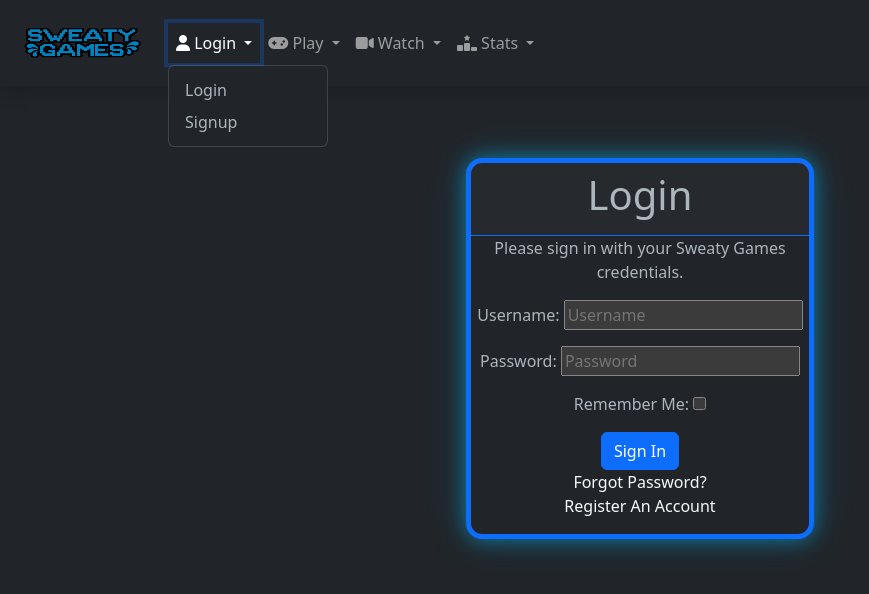
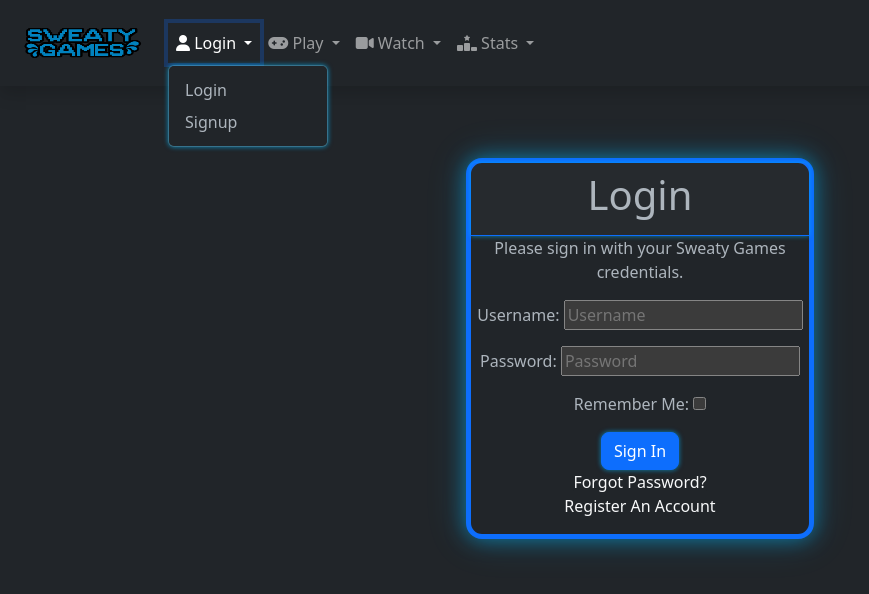
Before and after one commit to nolancoe/linode-test, a Django app: page /accounts/login/ in a window 1280 px wide, after a click on "Login". Shown: the top 594 px of the page, without its empty margins (0-869 px from the left). Run offline with Django 4.2, Linux system fonts and the light colour scheme; data comes from the database, SQL or seed files in the repository; both versions use the stored data as it was after the commit; some libraries are stand-ins or nearby versions.

Commit message:
case insensitive login plus lots of cosmetic fixes

```diff
--- a/core/templates/navbar.html
+++ b/core/templates/navbar.html
@@ -17,22 +17,14 @@
             <li class="nav-item dropdown">
               <a class="nav-link dropdown-toggle" href="#" role="button" data-bs-toggle="dropdown" aria-expanded="false">
                 <i class="fa-solid fa-user
-                  {% for match in matches %}
-                    {% if match.team1 == request.user.current_team or match.team2 == request.user.current_team %}
-                      {% if not match.match_completed %}
-                        {% if not match.date > now %}
-                          fa-bounce
-                        {% endif %}
-                      {% endif %}
-                    {% endif %}
-                  {% endfor %}
+
 
                   {% if unread_messages %}
                     fa-bounce
                   {% endif %}">
                 </i> {{ user.username }}
               </a>
-              <ul class="dropdown-menu">
+              <ul class="dropdown-menu custom-shadow-small">
 
                 <li><a class="dropdown-item" href="{% url 'profile' %}">Profile</a></li>
 
@@ -47,8 +39,91 @@
                 </li>
 
                 {%if user.current_team %}
-                  <li><hr class="dropdown-divider"></li>
+
+
+
+
+
+                {% endif %}
+
+
+                {% if not user.current_team %}
+                <li><hr class="dropdown-divider custom-shadow-small"></li>
+                <li><a class="dropdown-item" href="{% url 'pending_team_invites' %}">Team Invites</a></li>
+                <li><a class="dropdown-item" href="{% url 'create_team' %}">Create A Team</a></li>
+                {% endif %}
+                <li><hr class="dropdown-divider custom-shadow-small"></li>
+                <li><a class="dropdown-item" href="{% url 'socialaccount_connections' %}">Connected Accounts</a></li>
+                <li><a class="dropdown-item" href="{% url 'customize_profile' %}">Settings</a></li>
+
+                {% if user.is_staff %}
+                <li><hr class="dropdown-divider custom-shadow-small"></li>
+                  <!-- Link to Admin Center (if user is staff) -->
+                  <li><a class="dropdown-item" href="{% url 'admin_center' %}">Admin Center</a></li>
+                {% endif %}
+
+                <li><hr class="dropdown-divider custom-shadow-small"></li>
+                <li><a class="dropdown-item" href="{% url 'logout' %}">Logout</a></li>
+
+              </ul>
+            </li>
+          {% else %}
+
+            <li class="nav-item dropdown">
+              <a class="nav-link dropdown-toggle" href="#" role="button" data-bs-toggle="dropdown" aria-expanded="false">
+                <i class="fa-solid fa-user"></i> Login
+              </a>
+              <ul class="dropdown-menu custom-shadow-small">
+                <li><a class="dropdown-item" href="/accounts/login">Login</a></li>
+                <li><a class="dropdown-item" href="/accounts/signup">Signup</a></li>
+              </ul>
+            </li>
+
+          {% endif %}
+
+          <!--Play Dropdown-->
+          <li class="nav-item dropdown">
+            <a class="nav-link dropdown-toggle" href="#" role="button" data-bs-toggle="dropdown" aria-expanded="false">
+                <i class="fa-solid fa-gamepad
+                  {% for direct_challenge in direct_challenge %}
+                    {% if direct_challenge.challenged_team == request.user.current_team %}
+                      fa-bounce
+                    {% endif %}
+                  {% endfor %}
+
+                  {% for match in matches %}
+                    {% if match.team1 == request.user.current_team or match.team2 == request.user.current_team %}
+                      {% if not match.match_completed %}
+                        {% if not match.date > now %}
+                          fa-bounce
+                        {% endif %}
+                      {% endif %}
+                    {% endif %}
+                  {% endfor %}">
+                </i> Play
+            </a>
+            <ul class="dropdown-menu custom-shadow-small">
+                <li><a class="dropdown-item" href="{% url 'challenges' %}">Open Challenges</a></li>
+                {% if user.current_team.owner == request.user%}
+                <li><a class="dropdown-item" href="{% url 'create_challenge' %}">Create A Challenge</a></li>
+                {% endif %}
+                {% if user.current_team %}
+              <li>
+
+                <li><hr class="dropdown-divider custom-shadow-small"></li>
+
+                <a class="dropdown-item" href="{% url 'my_challenges' %}">
+                  My Challenges
+                  {% for direct_challenge in direct_challenge %}
+                    {% if direct_challenge.challenged_team == request.user.current_team %}
+                      <i class="fa-solid fa-circle-exclamation fa-beat" style="color: #ffff00;"></i>
+                    {% endif %}
+                  {% endfor %}
+                </a>
+              </li>
+
                   <li><a class="dropdown-item" href="{% url 'team_detail' team_id=request.user.current_team.id %}">My Team</a></li>
+
 
                   <li>
                     <a class="dropdown-item" href="{% url 'my_match_list' %}" class="btn btn-primary">
@@ -65,8 +140,9 @@
                     </a>
                   </li>
 
+
                   <li><a class="dropdown-item" href="{% url 'my_past_match_list' %}" class="btn btn-primary">My Results</a></li>
-
+                  <li><hr class="dropdown-divider custom-shadow-small"></li>
                   <li>
                     <a class="dropdown-item" href="{% url 'dispute_proofs_list' %}">
                       My Disputes
@@ -79,91 +155,31 @@
 
                     </a>
                   </li>
+
+
                 {% endif %}
 
-
-                {% if not user.current_team %}
-                <li><hr class="dropdown-divider"></li>
-                <li><a class="dropdown-item" href="{% url 'pending_team_invites' %}">Team Invites</a></li>
-                <li><a class="dropdown-item" href="{% url 'create_team' %}">Create A Team</a></li>
-                {% endif %}
-                <li><hr class="dropdown-divider"></li>
-                <li><a class="dropdown-item" href="{% url 'socialaccount_connections' %}">Connected Accounts</a></li>
-                <li><a class="dropdown-item" href="{% url 'customize_profile' %}">Settings</a></li>
-
-                {% if user.is_staff %}
-                <li><hr class="dropdown-divider"></li>
-                  <!-- Link to Admin Center (if user is staff) -->
-                  <li><a class="dropdown-item" href="{% url 'admin_center' %}">Admin Center</a></li>
-                {% endif %}
-
-                <li><hr class="dropdown-divider"></li>
-                <li><a class="dropdown-item" href="{% url 'logout' %}">Logout</a></li>
-
-              </ul>
-            </li>
-          {% else %}
-
-            <li class="nav-item dropdown">
-              <a class="nav-link dropdown-toggle" href="#" role="button" data-bs-toggle="dropdown" aria-expanded="false">
-                <i class="fa-solid fa-user"></i> Login
-              </a>
-              <ul class="dropdown-menu">
-                <li><a class="dropdown-item" href="/accounts/login">Login</a></li>
-                <li><a class="dropdown-item" href="/accounts/signup">Signup</a></li>
-              </ul>
-            </li>
-
-          {% endif %}
-
-          <!--Play Dropdown-->
-          <li class="nav-item dropdown">
-            <a class="nav-link dropdown-toggle" href="#" role="button" data-bs-toggle="dropdown" aria-expanded="false">
-                <i class="fa-solid fa-gamepad
-                  {% for direct_challenge in direct_challenge %}
-                    {% if direct_challenge.challenged_team == request.user.current_team %}
-                      fa-bounce
-                    {% endif %}
-                  {% endfor %}">
-                </i> Play
-            </a>
-            <ul class="dropdown-menu">
-                <li><a class="dropdown-item" href="{% url 'challenges' %}">Open Challenges</a></li>
-                {% if user.current_team %}
-              <li>
-                <a class="dropdown-item" href="{% url 'my_challenges' %}">
-                  My Challenges
-                  {% for direct_challenge in direct_challenge %}
-                    {% if direct_challenge.challenged_team == request.user.current_team %}
-                      <i class="fa-solid fa-circle-exclamation fa-beat" style="color: #ffff00;"></i>
-                    {% endif %}
-                  {% endfor %}
-                </a>
-              </li>
-                {% endif %}
-                {% if user.current_team.owner == request.user%}
-                <li><a class="dropdown-item" href="{% url 'create_challenge' %}">Create A Challenge</a></li>
-                {% endif %}
             </ul>
           </li>
 
+          <!--Watch Dropdown-->
           <li class="nav-item dropdown">
               <a class="nav-link dropdown-toggle" href="#" role="button" data-bs-toggle="dropdown" aria-expanded="false">
                   <i class="fa-solid fa-video"></i> Watch
               </a>
-              <ul class="dropdown-menu">
+              <ul class="dropdown-menu custom-shadow-small">
                   <li><a class="dropdown-item" href="{% url 'match_list' %}">Matches</a></li>
                   <li><a class="dropdown-item" href="{% url 'past_match_list' %}">Results</a></li>
               </ul>
           </li>
 
-          <!--Ladder Dropdown-->
+          <!--stats Dropdown-->
           <li class="nav-item dropdown">
             <a class="nav-link dropdown-toggle" href="#" role="button" data-bs-toggle="dropdown" aria-expanded="false">
               <i class="fa-solid fa-ranking-star"></i>
               Stats
             </a>
-            <ul class="dropdown-menu">
+            <ul class="dropdown-menu custom-shadow-small">
               <li><a class="dropdown-item" href="{% url 'team_ladder' %}">Teams</a></li>
               <li><a class="dropdown-item" href="{% url 'player_ladder' %}">Players</a></li>
             </ul>
--- a/matches/templates/match_details.html
+++ b/matches/templates/match_details.html
@@ -85,7 +85,9 @@
 
     {% if is_match_over and not match.match_completed %}
       {% if match.team1.owner == request.user or match.team2.owner == request.user %}
-        <a href="{% url 'submit_results' match.id %}" class="btn btn-primary custom-shadow-small rounded-3" style="width:40%">Submit Match Results</a>
+      <div class="col-sm-10 text-center">
+        <a href="{% url 'submit_results' match.id %}" class="btn btn-primary custom-shadow-small rounded-3">Submit Match Results</a>
+      </div>
       {% endif %}
     {% endif %}
   </div>
--- a/users/models.py
+++ b/users/models.py
@@ -1,4 +1,4 @@
-from django.contrib.auth.models import AbstractUser
+from django.contrib.auth.models import AbstractUser, BaseUserManager
 from django.db import models
 from django_countries.fields import CountryField
 from datetime import date
@@ -15,6 +15,8 @@ class Badge(models.Model):
 
     def __str__(self):
         return self.name
+
+
 
 class Profile(AbstractUser):
     #basic info fields
--- a/users/templates/account/login.html
+++ b/users/templates/account/login.html
@@ -19,7 +19,7 @@
   <div class="row justify-content-center text-center">
     <div class="col-md-4">
       <div class="card border-5 border-primary custom-shadow rounded-4">
-        <div class="card-header border-primary text-center">
+        <div class="card-header border-primary custom-shadow-small text-center">
           <h1>{% trans "Login" %}</h1>
         </div>
 
@@ -29,11 +29,7 @@
         <p>{% blocktrans with site.name as site_name %}Please sign in with your Sweaty Games credentials.
         {% endblocktrans %}</p>
 
-
         {% include "socialaccount/snippets/login_extra.html" %}
-
-
-
 
 
         <form class="login" method="POST" action="{% url 'account_login' %}">
@@ -43,7 +39,7 @@
           <input type="hidden" name="{{ redirect_field_name }}" value="{{ redirect_field_value }}" />
           {% endif %}
           <div class="text-centered">
-            <button class="primaryAction btn btn-primary" type="submit">{% trans "Sign In" %}</button>
+            <button class="primaryAction btn btn-primary custom-shadow-small rounded-3" type="submit">{% trans "Sign In" %}</button>
           </div>
           <a class="link-underline-dark link-light link-offset-1 link-underline-opacity-25 link-underline-opacity-0-hover" href="{% url 'account_reset_password' %}">{% trans "Forgot Password?" %}</a>
 
```
Also changed, not shown: core/templates/home.html (+7 -6 lines), matches/templates/challenges.html (+8 -8 lines), matches/templates/create_challenge.html (+3 -10 lines), matches/templates/past_match_list.html (+7 -3 lines), messaging/templates/message_details.html (+4 -4 lines), users/templates/other_profile.html (+16 -16 lines), users/templates/profile.html (+14 -14 lines), db.sqlite3.
